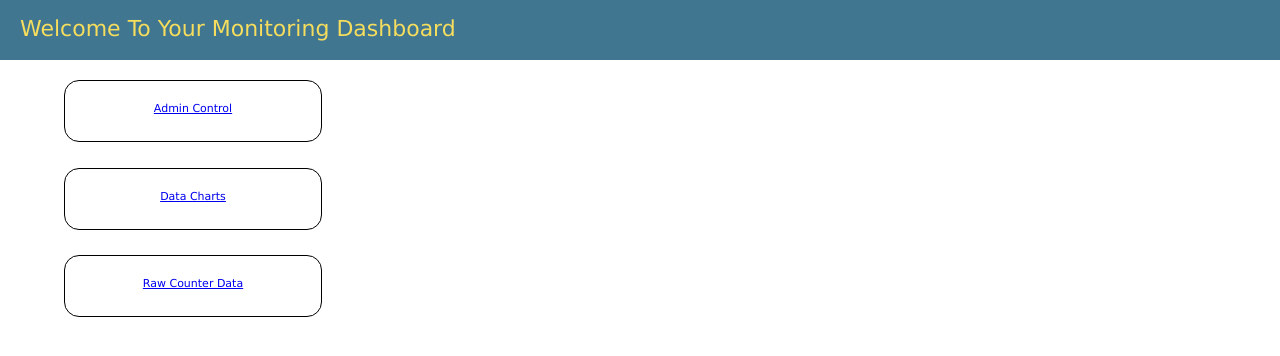
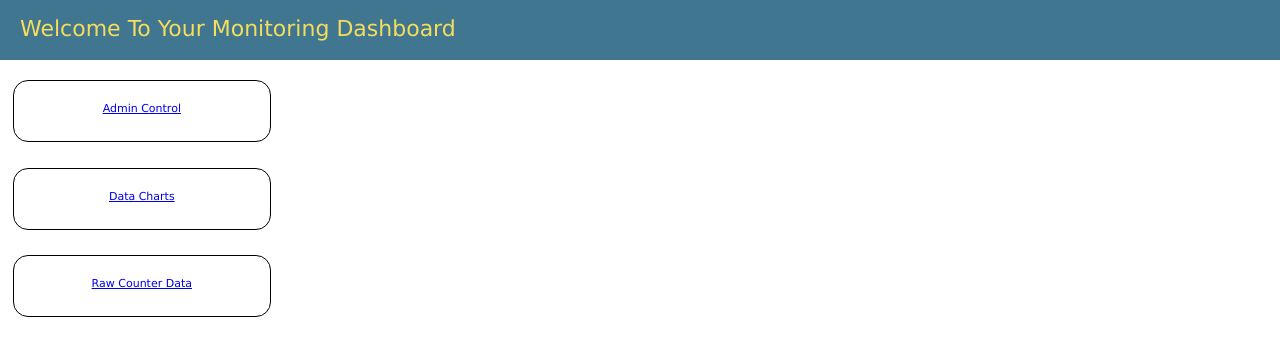
Before and after one commit to miledivovic/largescale-django-project, a Django app: page /dashboard/ in a window 1280 px wide. Shown: the top 356 px of the page. Run offline with Django 3.2, Linux system fonts and the light colour scheme.

Commit message:
style changes

```diff
--- a/monitoring/dashboard/static/style.css
+++ b/monitoring/dashboard/static/style.css
@@ -4,6 +4,11 @@
   padding-bottom: 20px;
   line-height: 40px;
   width: auto;
+}
+
+.homepageLink {
+  width: 20%;
+  display: block;
 }
 
 
@@ -16,7 +21,7 @@
   border-style: solid;
   border-width: 1px;
   border-color: black;
-  width: 20%;
+  width: 100%;
   height: 40px;
   text-align: center;
   padding-top: 20px;
```
